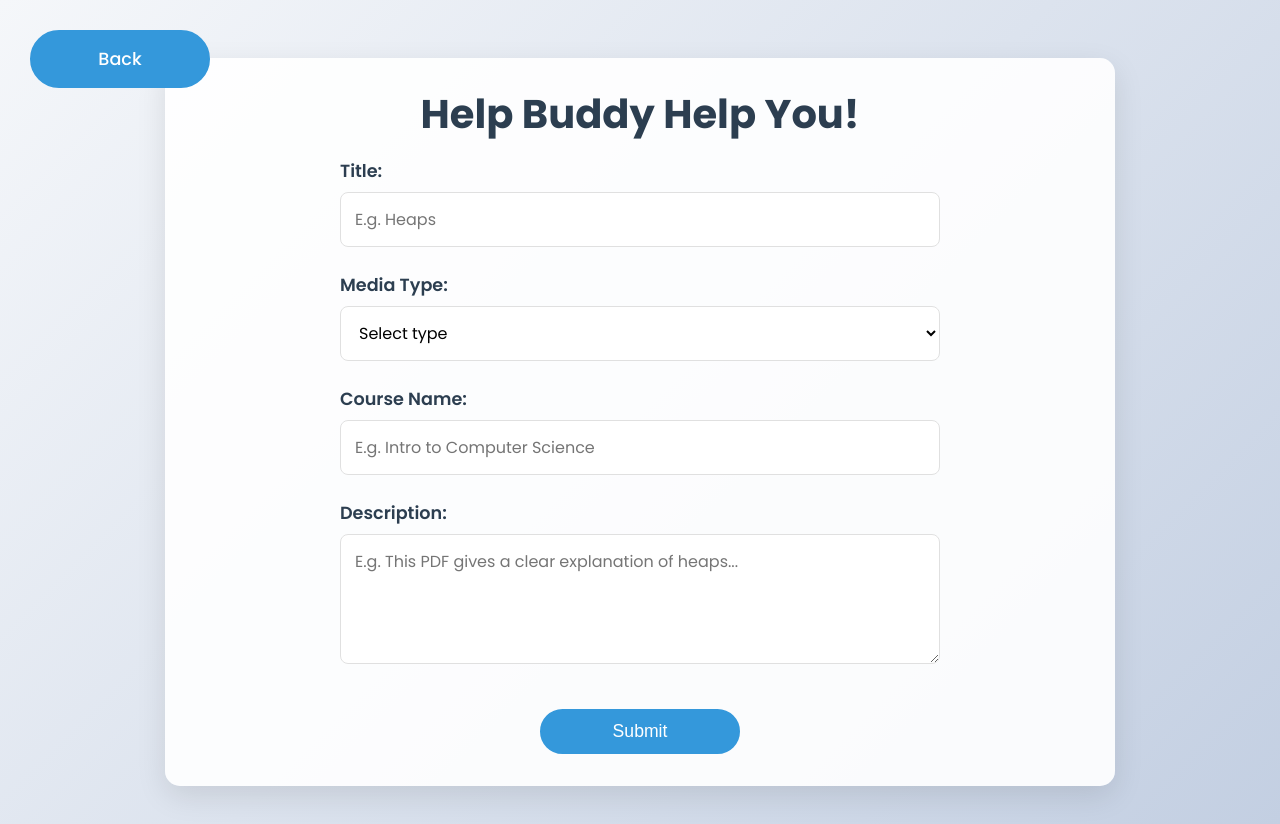
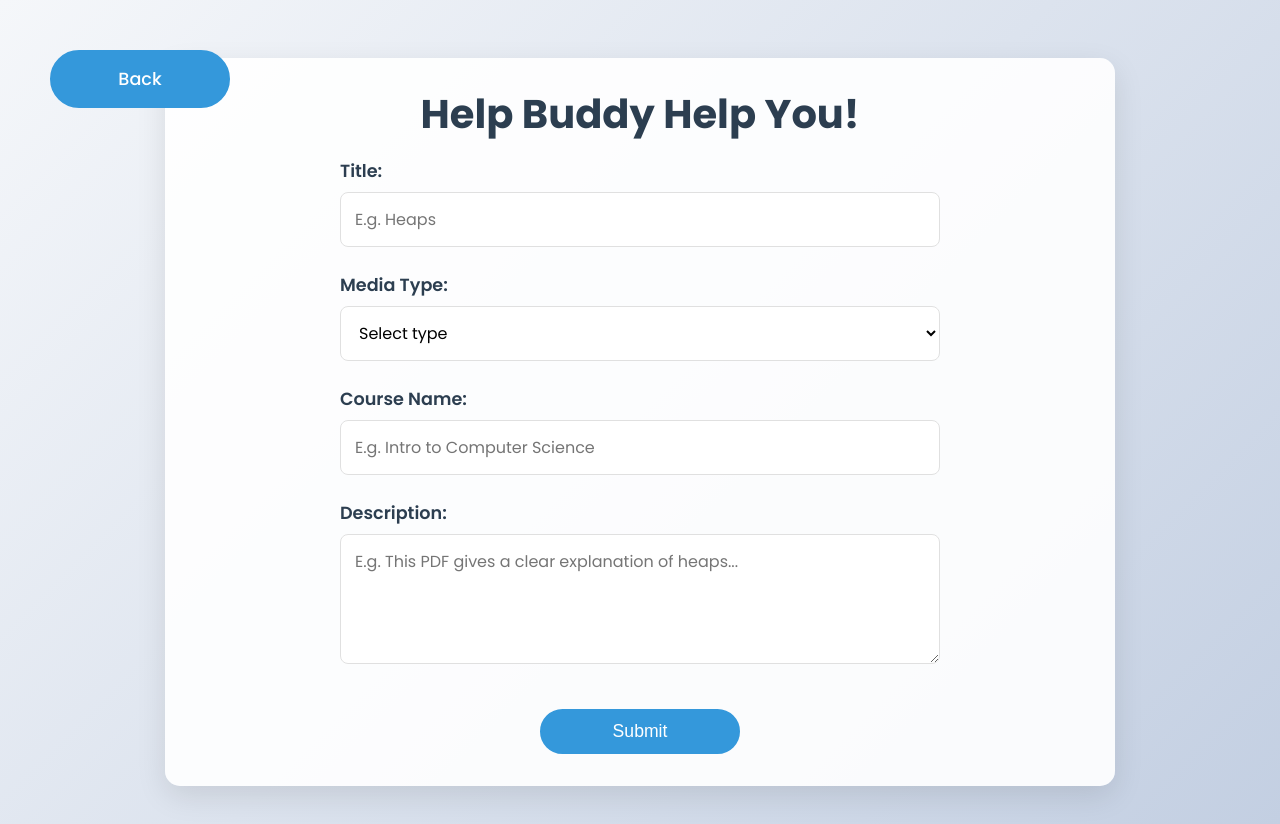
Before and after one commit to HuVddme/AskBuddy-front, a React (Vite) app in the folder my-vite-app/: page /submit in a window 1280 px wide. Built offline with nearby package versions, Linux system fonts and the light colour scheme.

Commit message:
Only logo left

```diff
--- a/my-vite-app/src/pages/AskQuestion.jsx
+++ b/my-vite-app/src/pages/AskQuestion.jsx
@@ -57,14 +57,12 @@ const AskQuestionPage = () => {
         const availableVoices = window.speechSynthesis.getVoices();
         console.log("Available voices:", availableVoices);
         setVoices(availableVoices);
+        console.log("Available voices:", availableVoices);
+          // Force selection of Google UK English Male if available
+        const googleUKMale = availableVoices.find(voice => voice.name === 'Google UK English Male');
 
-        // Set default voice - prefer a natural sounding voice
-        const preferredVoice = availableVoices.find(voice =>
-          voice.name.includes('Google') ||
-          voice.name.includes('Natural') ||
-          voice.name.includes('Samantha')
-        );
-        setSelectedVoice(preferredVoice || availableVoices[0]);
+        // Fall back to first available if not found
+        setSelectedVoice(googleUKMale);
       };
 
       // Chrome requires this event for voice loading
@@ -120,11 +118,6 @@ const AskQuestionPage = () => {
 
     const userMessage = { sender: 'user', text: question };
     setMessages(prev => [...prev, userMessage]);
-
-    // Speak welcome message on first interaction
-    if (messages.length === 0) {
-      speakMessage("Thanks for your question. I'm looking that up for you now.");
-    }
 
     setIsLoading(true);
     setQuestion('');
--- a/my-vite-app/src/styles/AskQuestion.css
+++ b/my-vite-app/src/styles/AskQuestion.css
@@ -283,8 +283,8 @@ h1 {
 /* Back Button Styling */
 .back-button {
   position: absolute;
-  top: 30px;
-  left: 30px;
+  top: 50px;
+  left: 50px;
   display: inline-block;
   padding: 14px 28px;
   width: 180px;
--- a/my-vite-app/src/styles/SubmitDocument.css
+++ b/my-vite-app/src/styles/SubmitDocument.css
@@ -127,8 +127,8 @@ button[type="submit"]:hover {
 /* Back Button Styling */
 .back-button {
   position: absolute;
-  top: 20px;
-  left: 20px;
+  top: 4%;
+  left: 40px;
   display: inline-block;
   padding: 14px 28px;
   width: 200px; /* Adjusted width */
```
